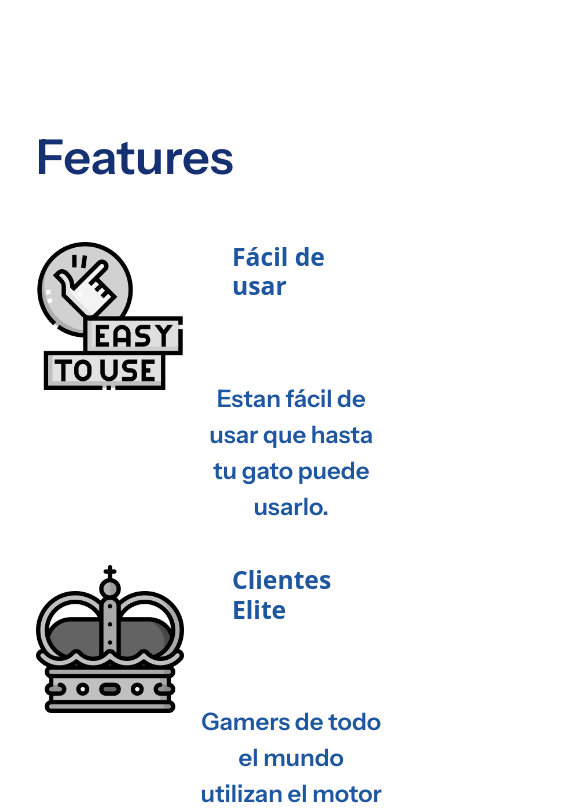
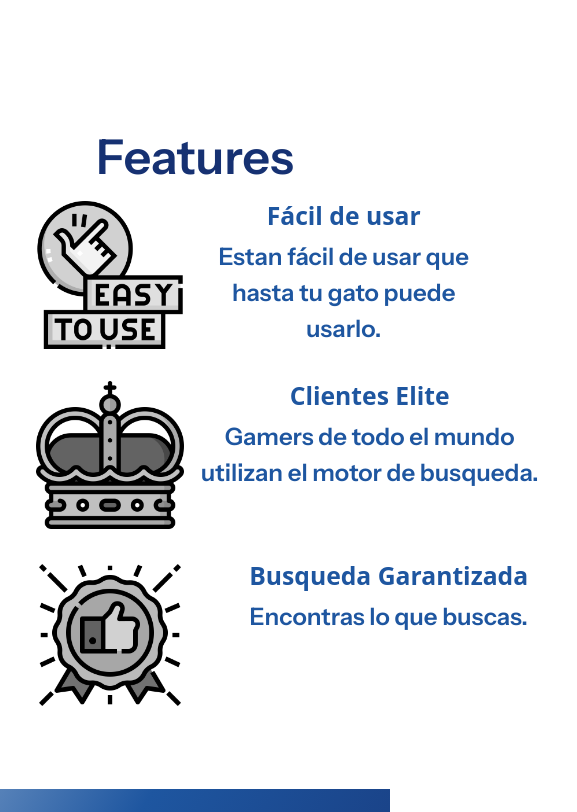
Before and after one commit to charrassebastian/games-catalog-frontend, a React (Vite) app in the folder juegos-serios-frontend/: page / in a window 390 px wide. Shown: the part 860-1672 px from the top of the page, 577 px wide, since content can reach past the window. Built offline with nearby package versions, Linux system fonts and the light colour scheme; a web font is replaced by a local one.

Commit message:
responsive features

```diff
--- a/juegos-serios-frontend/src/Features/Features.tsx
+++ b/juegos-serios-frontend/src/Features/Features.tsx
@@ -4,30 +4,30 @@ export function Features() {
             <div className="container mt-5">
                 <div className="container px-4 py-5" id="hanging-icons">
                     <h2 id="Features-h1">Features</h2>
-                    <div className="row g-4 py-5 row-cols-1 row-cols-lg-3">
-                        <div className="col d-flex align-items-start">
+                    <div className="contenedorFeatures d-flex justify-content-around">
+                        <div className="d-flex justify-content-between">
                             <div className="icon-square text-body-emphasis bg-body-secondary d-inline-flex align-items-center justify-content-center fs-4 flex-shrink-0 me-3">
                                 <img className="icon" src="./images/easy-to-use.png" alt="Easy to use" height="180" />
                             </div>
-                            <div>
+                            <div className="textoFeatures">
                                 <h3 className="fs-2 features-h3"> Fácil de usar</h3>
                                 <p className="features-p-2">Estan fácil de usar que hasta tu gato puede usarlo.</p>
                             </div>
                         </div>
-                        <div className="col d-flex align-items-start">
+                        <div className="d-flex justify-content-between">
                             <div className="icon-square text-body-emphasis bg-body-secondary d-inline-flex align-items-center justify-content-center fs-4 flex-shrink-0 me-3">
                                 <img className="icon" src="./images/crown.png" alt="Easy to use" height="180" />
                             </div>
-                            <div>
+                            <div className="textoFeatures">
                                 <h3 className="fs-2 features-h3">Clientes Elite</h3>
                                 <p className="features-p-2">Gamers de todo el mundo utilizan el motor de busqueda.</p>
                             </div>
                         </div>
-                        <div className="col d-flex align-items-start">
+                        <div className="d-flex justify-content-between">
                             <div className="icon-square text-body-emphasis bg-body-secondary d-inline-flex align-items-center justify-content-center fs-4 flex-shrink-0 me-3">
                                 <img className="icon" src="./images/best-seller.png" alt="Thumb up" height="180" />
                             </div>
-                            <div>
+                            <div className="textoFeatures">
                                 <h3 className="fs-2 features-h3">Busqueda Garantizada</h3>
                                 <p className="features-p">Encontras lo que buscas.</p>
                             </div>
--- a/juegos-serios-frontend/src/index.css
+++ b/juegos-serios-frontend/src/index.css
@@ -81,28 +81,31 @@ img {
   color: #163172;
   font-weight: bolder;
   font-size: 3rem;
+  text-align: center;
+  margin-bottom: 5%;
 }
 
 .features-h3 {
   color: #1e56a0;
   font-weight: bolder;
-  margin-left: 2rem;
+  text-align: center;
 }
 
 .features-p {
   color: #1e56a0;
   font-weight: bold;
-  margin-top: 40px;
   text-align: center;
 }
 
 .features-p-2 {
   color: #1e56a0;
   font-weight: bold;
-  margin-top: 80px;
   text-align: center;
 }
 
+.textoFeatures{
+  max-width: 120%;
+}
 
 :root {
   font-family: Inter, system-ui, Avenir, Helvetica, Arial, sans-serif;
@@ -173,3 +176,14 @@ button:focus-visible {
     background-color: #f9f9f9;
   }
 }
+
+@media (max-width:1300px){
+  .contenedorFeatures{
+    display: flex;
+    flex-wrap: wrap;
+    max-width: 50%;
+  }
+  .textoFeatures{
+    min-width: 120%;
+  }
+}
```
